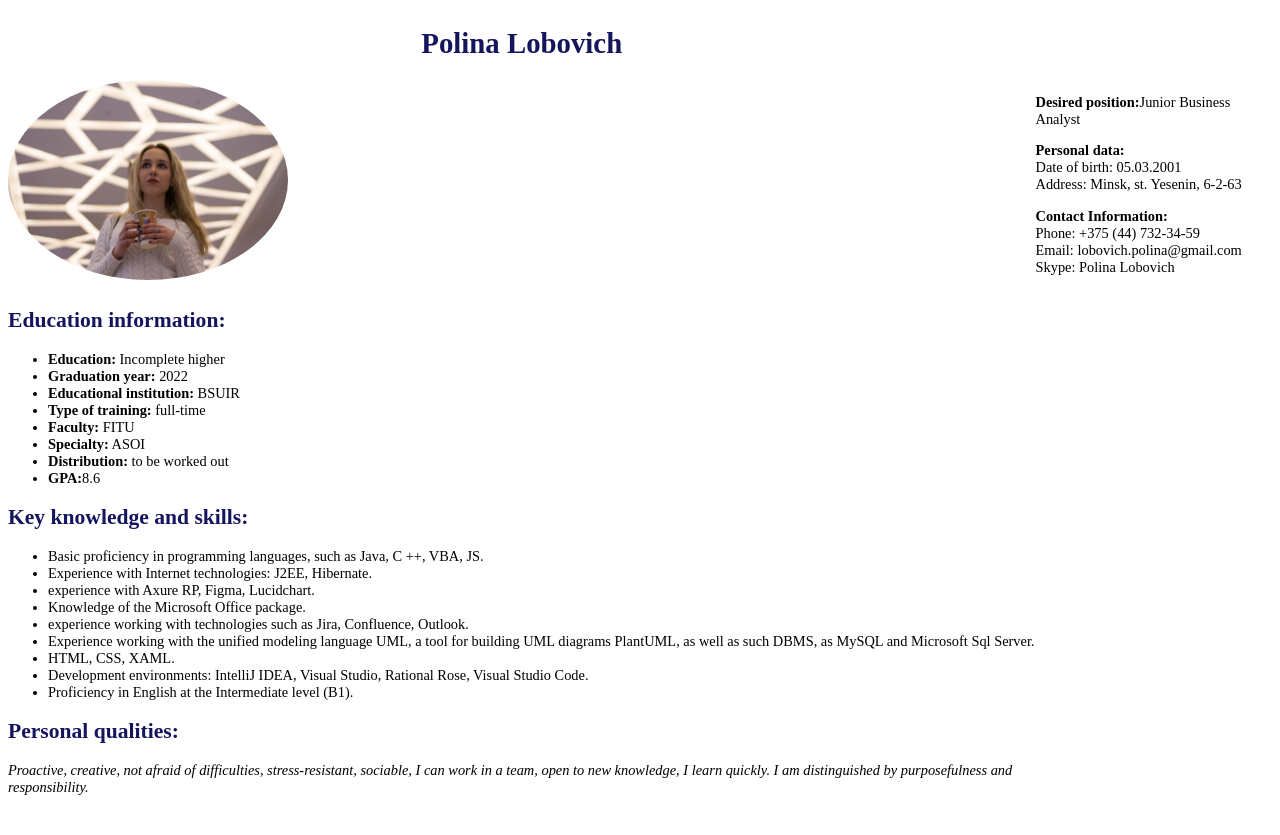
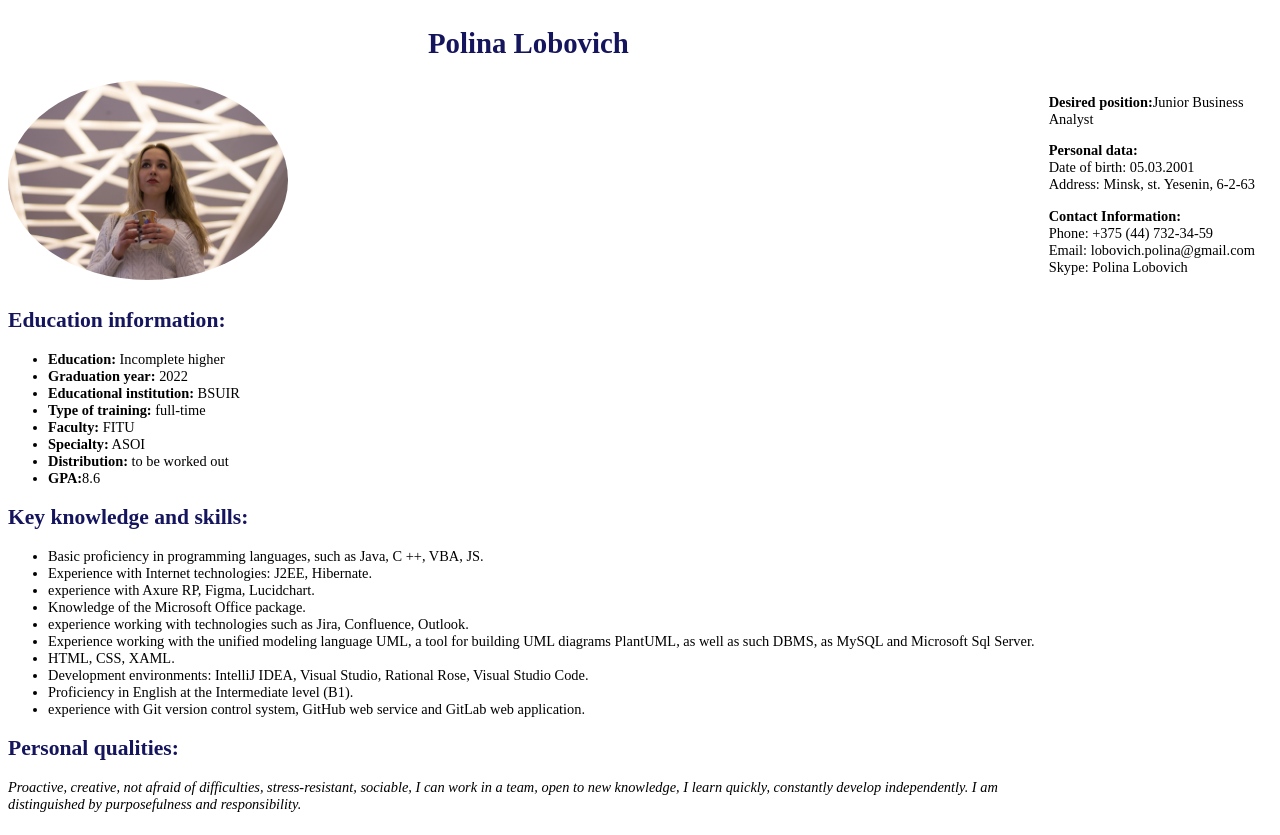
Before and after one commit to Polina-coder/CV, a plain HTML site: page index.html in a window 1280 px wide. Drawn offline with Linux system fonts and the light colour scheme.

Commit message:
feat: Added new skill and quality

```diff
--- a/index.html
+++ b/index.html
@@ -59,10 +59,11 @@
                         <li>HTML, CSS, XAML.</li>
                         <li>Development environments: IntelliJ IDEA, Visual Studio, Rational Rose, Visual Studio Code.</li>
                         <li>Proficiency in English at the Intermediate level (B1).</li>
+                        <li>experience with Git version control system, GitHub web service and GitLab web application.</li>
                     </ul>
                     <h2>Personal qualities:</h2>
                     <p><em>Proactive, creative, not afraid of difficulties, stress-resistant,
-                            sociable, I can work in a team, open to new knowledge, I learn quickly.
+                            sociable, I can work in a team, open to new knowledge, I learn quickly, constantly develop independently.
                             I am distinguished by purposefulness and responsibility.</em></p>
                 </td>
             </tr>
```
